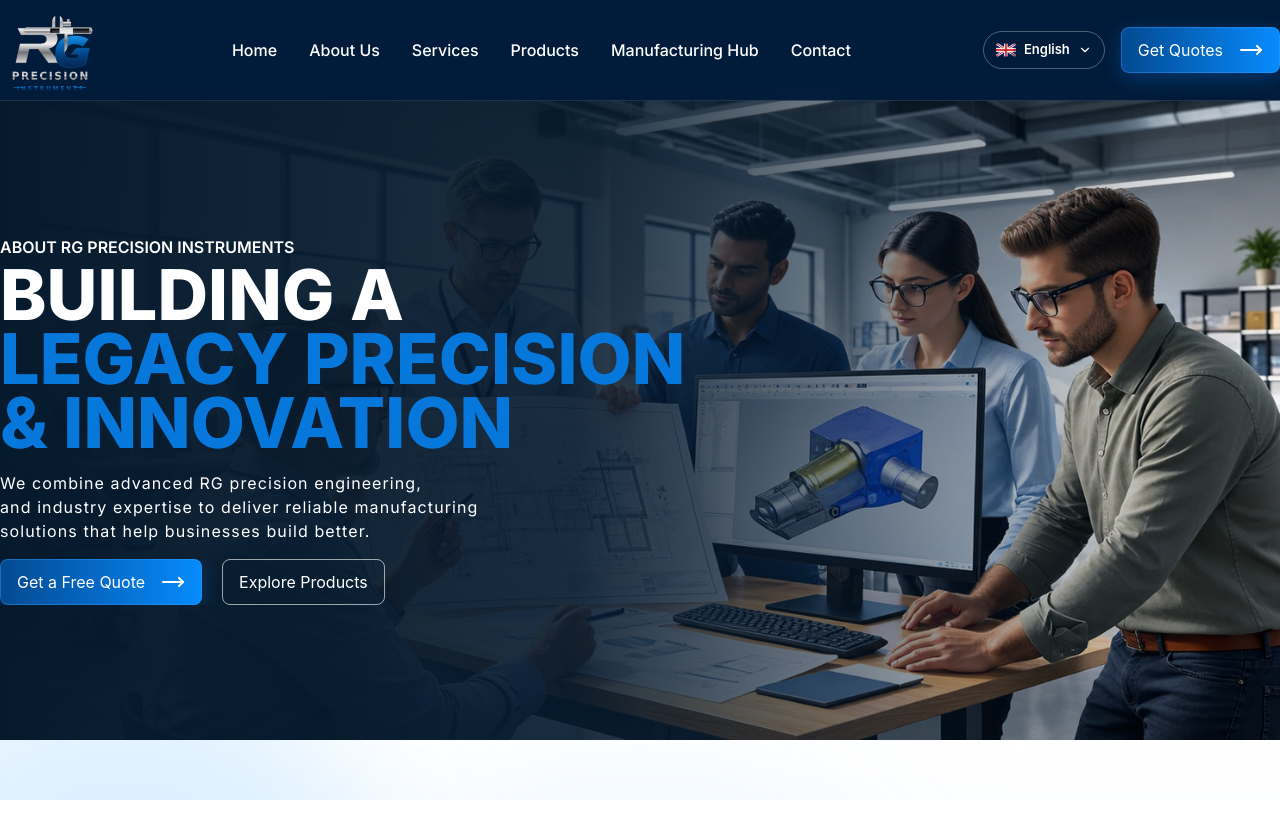
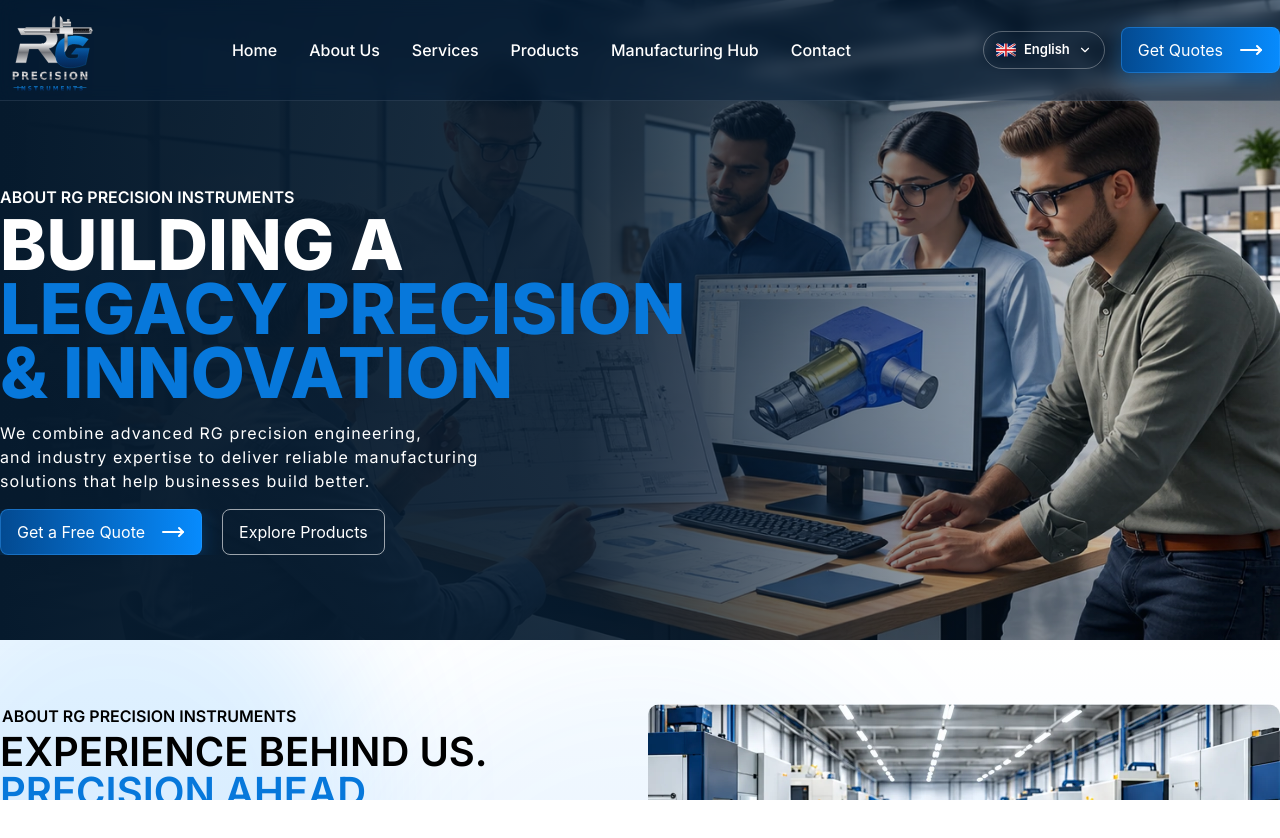
Before and after one commit to Mohitkumar157/cnc-tech, a Next.js app: page /about-us in a window 1280 px wide. Shown: the top 838 px of the page. Built offline with nearby package versions, Linux system fonts and the light colour scheme.

Commit message:
update language translater functionality

```diff
--- a/src/components/about/AboutHero.jsx
+++ b/src/components/about/AboutHero.jsx
@@ -5,9 +5,9 @@
 
 function AboutHero() {
   return (
-    <section className="w-full pt-25 bg-[#011D40]  overflow-hidden">
+    <section className="w-full bg-[#011D40]  overflow-hidden">
       <div
-        className="relative h-[60vh] md:h-[70vh] lg:h-[50vw] flex items-center justify-start w-full">
+        className="relative pt-25 h-[60vh] md:h-[70vh] lg:h-[50vw] flex items-center justify-start w-full">
         {/* Hero Image */}
         <Image
           src="/about/aboutHero.webp"
```
